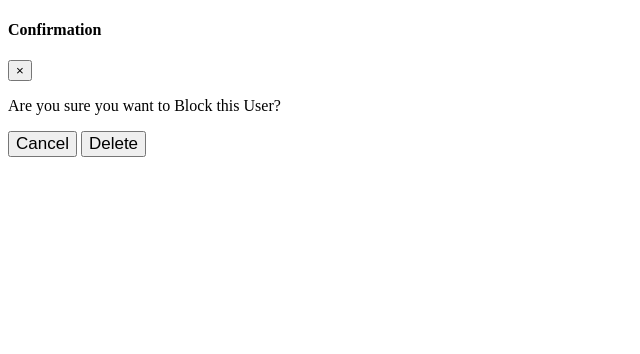
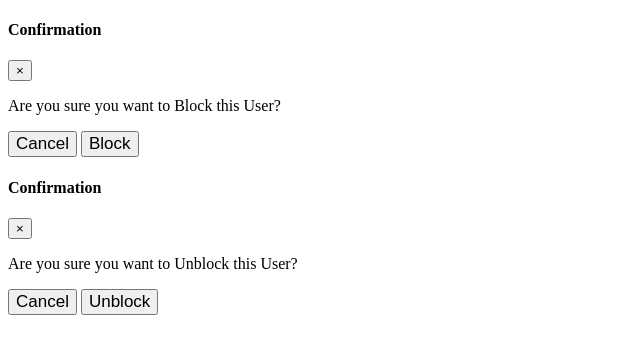
Before and after one commit to ausminatalli/Trasnportation, a PHP site: page /transportation/admin/dashboard.php in a window 1280 px wide. Shown: the part 91-445 px from the top of the page, without its empty margins (0-640 px from the left). Run offline with PHP 8.4, Linux system fonts and the light colour scheme; data that the repository does not hold is empty.

Commit message:
block unblock

```diff
--- a/admin/css/admin.css
+++ b/admin/css/admin.css
@@ -86,3 +86,9 @@ input[type=number] {
    .btn-primary{
     padding: 10px 68px
    }
+
+   .icon-trash .fa-unlock:hover{
+    color: red;
+    transform: scale(1.5);
+    transition: all 0.3s;
+   }
--- a/admin/dashboard.php
+++ b/admin/dashboard.php
@@ -46,10 +46,14 @@
             echo "<td>".$row['email']."</td>";
             echo "<td>".$row['mobilenumber']."</td>";
             echo "<td>".$row['nboftrips']."</td>";
-            echo ' <td><button data-toggle="tooltip" data-placement="right" title="Block User" data-userid="' . $row['userid'] . '" class="icon-trash btn-blockuser">
-            <i class="fa-solid fa-ban"></button></td>';
+            echo "<td>";
+
+            echo ($row['isblocked'] == 0) ? '<button data-toggle="tooltip" data-placement="right" title="Block User" data-userid="'.$row['userid'].'" class="icon-trash btn-blockuser"><i class="fa-solid fa-ban"></i></button>' : '<button data-toggle="tooltip" data-placement="right" title="Block User" data-userid="'.$row['userid'].'" class="icon-trash btn-unblock"><i class="fa-solid fa-unlock"></i></button>';
+
+            echo "</td>";
             echo "</tr>";
-          }
+        }
+
         ?>
       </tbody>
 
@@ -67,7 +71,24 @@
       </div>
       <div class="modal-footer">
         <button type="button" class="btn btn-default" data-dismiss="modal">Cancel</button>
-        <button type="button" class="btn btn-danger" id="confirmDeleteBtn">Delete</button>
+        <button type="button" class="btn btn-danger" id="confirmDeleteBtn">Block</button>
+      </div>
+    </div>
+  </div>
+</div>
+<div id="unblockConfirmationModal" class="modal fade" role="dialog">
+  <div class="modal-dialog">
+    <div class="modal-content">
+      <div class="modal-header">
+        <h4 class="modal-title">Confirmation</h4>
+        <button type="button" class="close" data-dismiss="modal">&times;</button>
+      </div>
+      <div class="modal-body">
+        <p>Are you sure you want to Unblock this User?</p>
+      </div>
+      <div class="modal-footer">
+        <button type="button" class="btn btn-default" data-dismiss="modal">Cancel</button>
+        <button type="button" class="btn btn-danger" id="confirmunblockBtn">Unblock</button>
       </div>
     </div>
   </div>
```
Also changed, not shown: admin/js/modal/dashboard.js (+33 -0 lines), api/admin/deleteform/unblockuser.php (added).
